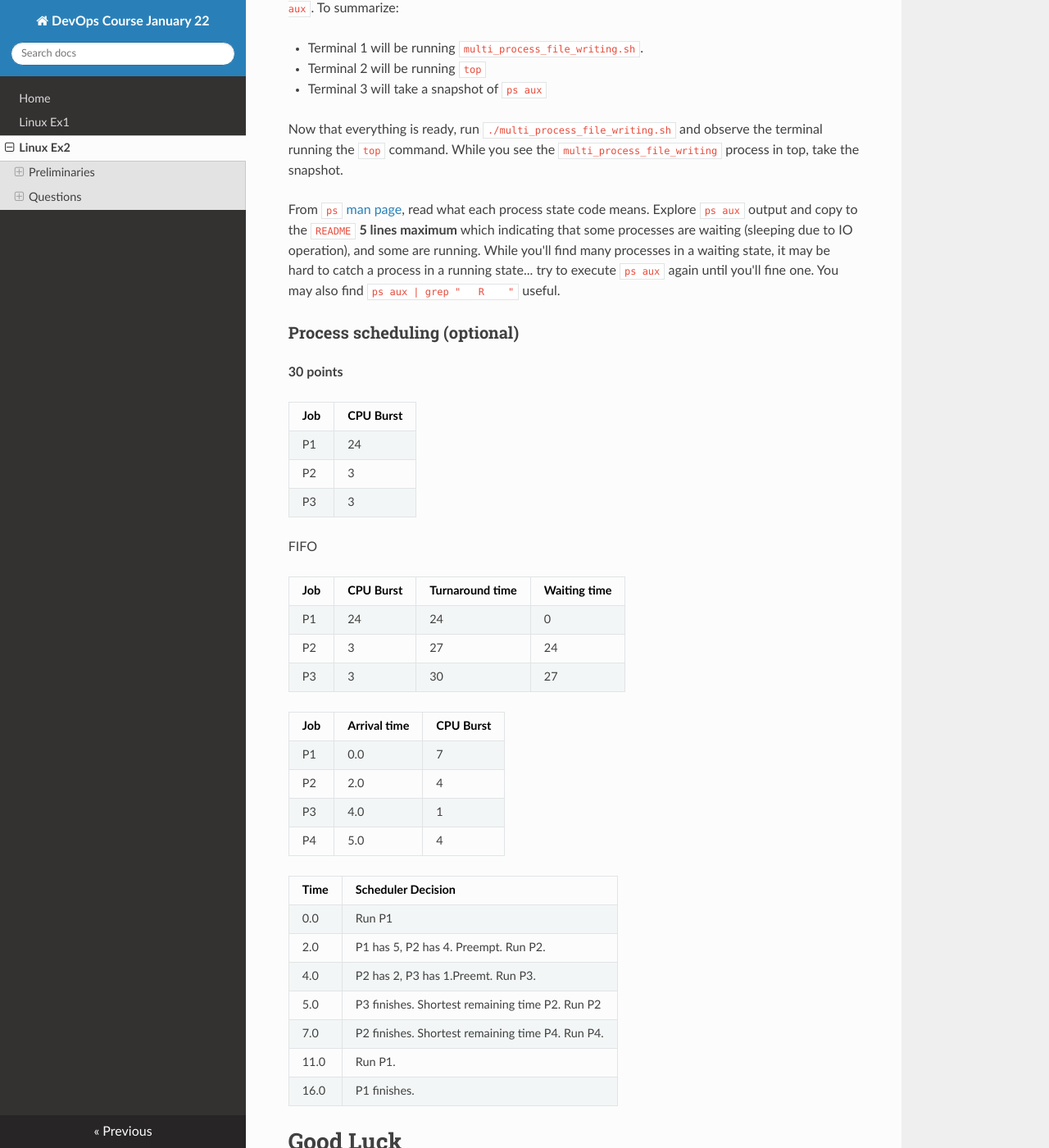
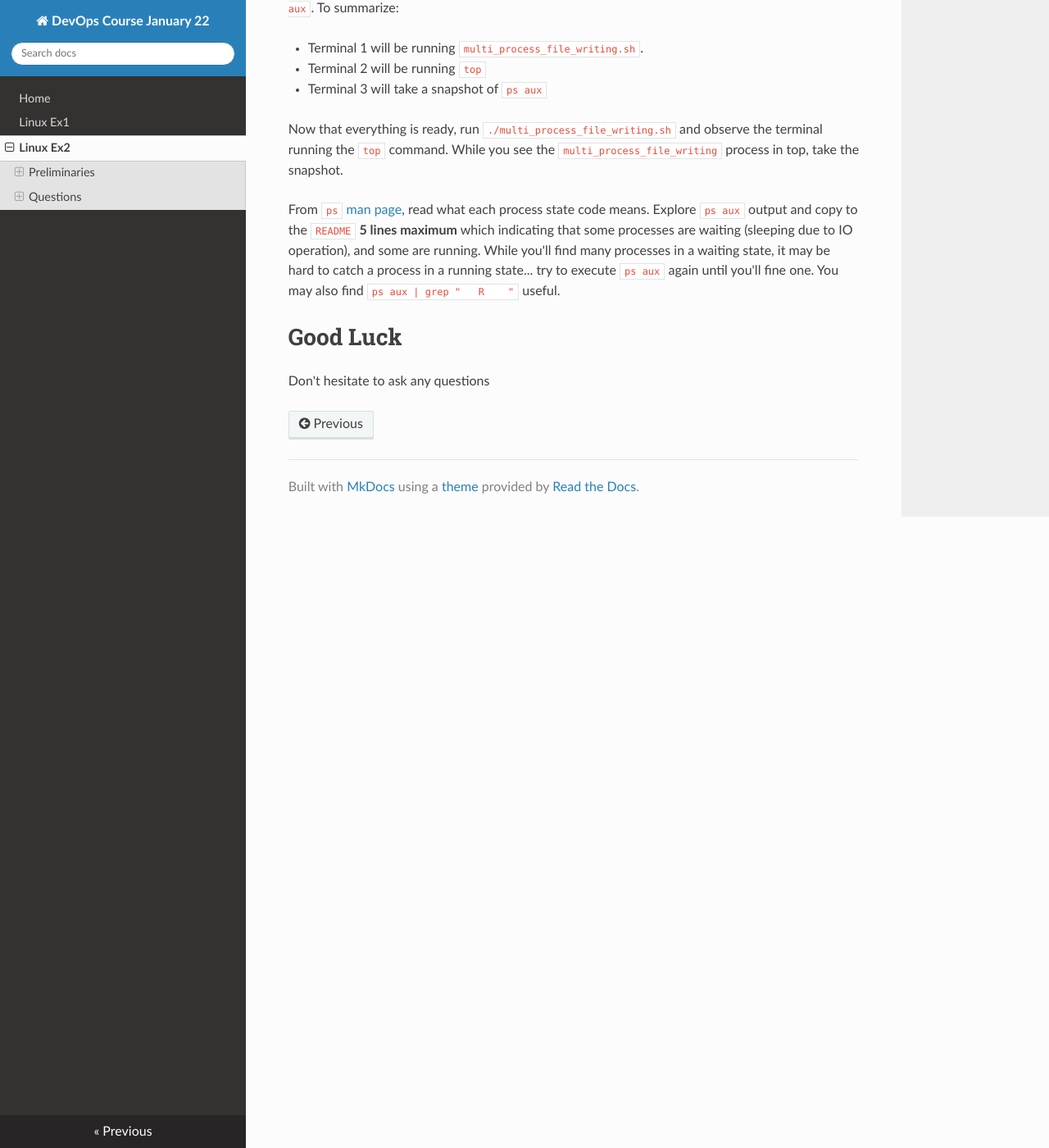
Before and after one commit to alonitac/DevOpsJan22, an MkDocs documentation site: the page built from docs/linux_ex2.md, in a window 1280 px wide and 1400 px high, scrolled down 7624 px. Shown: the whole window at 82% size. Built offline with MkDocs 1.6.1, drawn with Linux system fonts in a browser that asks for light colours; nearby versions of some CDN libraries; some of the changed text lies outside the part shown.

Commit message:
linux ex2 - update

```diff
--- a/docs/linux_ex2.md
+++ b/docs/linux_ex2.md
@@ -293,45 +293,6 @@ Explore `ps aux` output and copy to the `README` **5 lines maximum** which indic
 While you'll find many processes in a waiting state, it may be hard to catch a process in a running state... try to execute `ps aux` again until you'll fine one.
 You may also find `ps aux | grep "   R    "` useful.
 
-
-### Process scheduling (optional)
-
-**30 points**
-
-| Job | CPU Burst |
-|-----|-----------|
-| P1  | 24        |
-| P2  | 3         |
-| P3  | 3         |
-
-FIFO
-
-| Job | CPU Burst | Turnaround  time  | Waiting  time |
-|-----|-----------|-------------------|---------------|
-| P1  | 24        | 24                | 0             |
-| P2  | 3         | 27                | 24            |
-| P3  | 3         | 30                | 27            |
-
-
-| Job | Arrival time | CPU Burst |
-|-----|--------------|-----------|
-| P1  | 0.0          | 7         |
-| P2  | 2.0          | 4         |
-| P3  | 4.0          | 1         |
-| P4  | 5.0          | 4         |
-
-
-| Time | Scheduler Decision                               |
-|------|--------------------------------------------------|
-| 0.0  | Run P1                                           |
-| 2.0  | P1 has 5, P2 has 4. Preempt. Run P2.             |
-| 4.0  | P2 has 2, P3 has 1.Preemt. Run P3.               |
-| 5.0  | P3 finishes. Shortest remaining time P2. Run P2  |
-| 7.0  | P2 finishes. Shortest remaining time P4. Run P4. |
-| 11.0 | Run P1.                                          |
-| 16.0 | P1 finishes.                                     |
-
-
 # Good Luck
 
 Don't hesitate to ask any questions
```
Also changed, not shown: other parts of docs/linux_ex2.md (+1 -1 lines).
